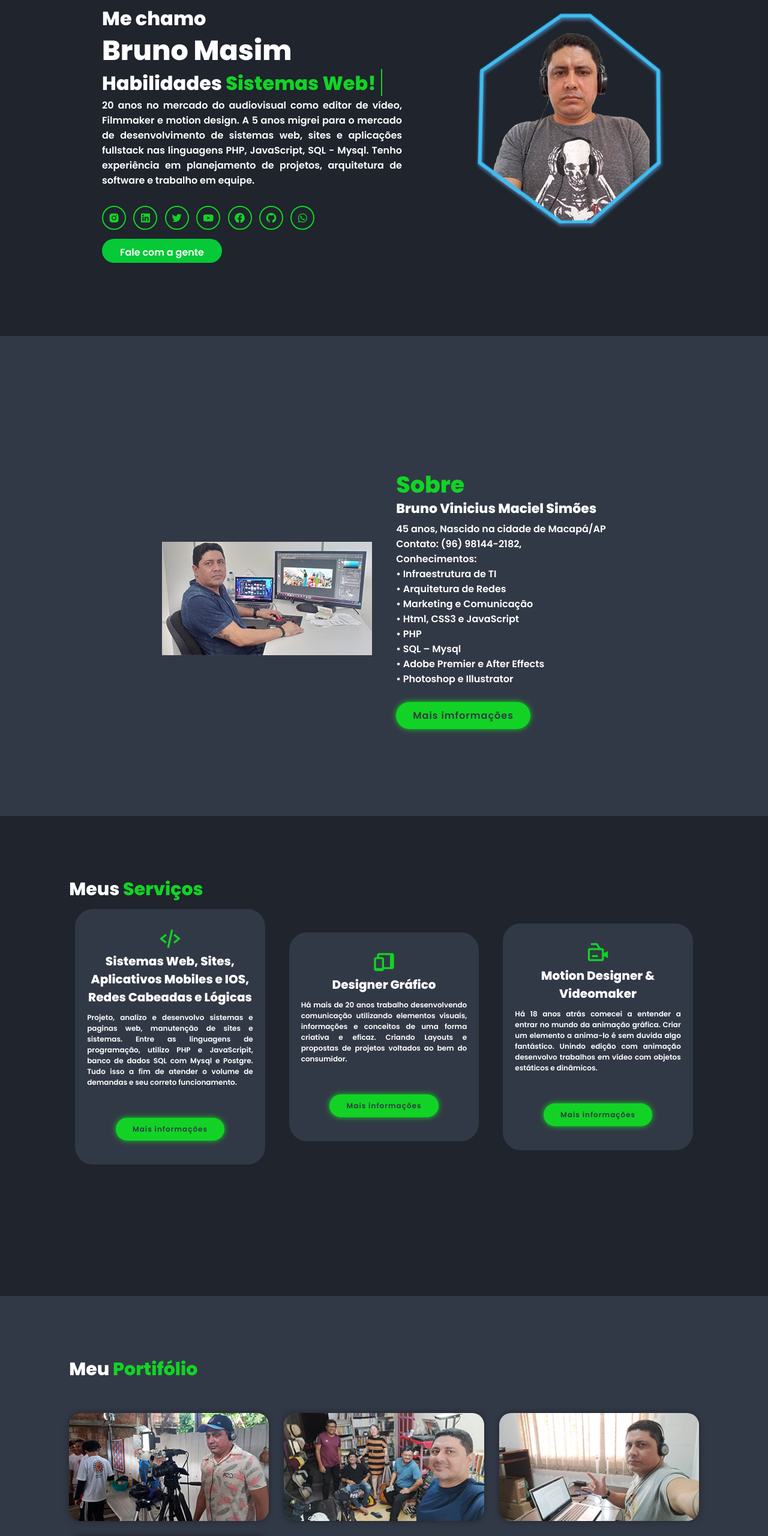
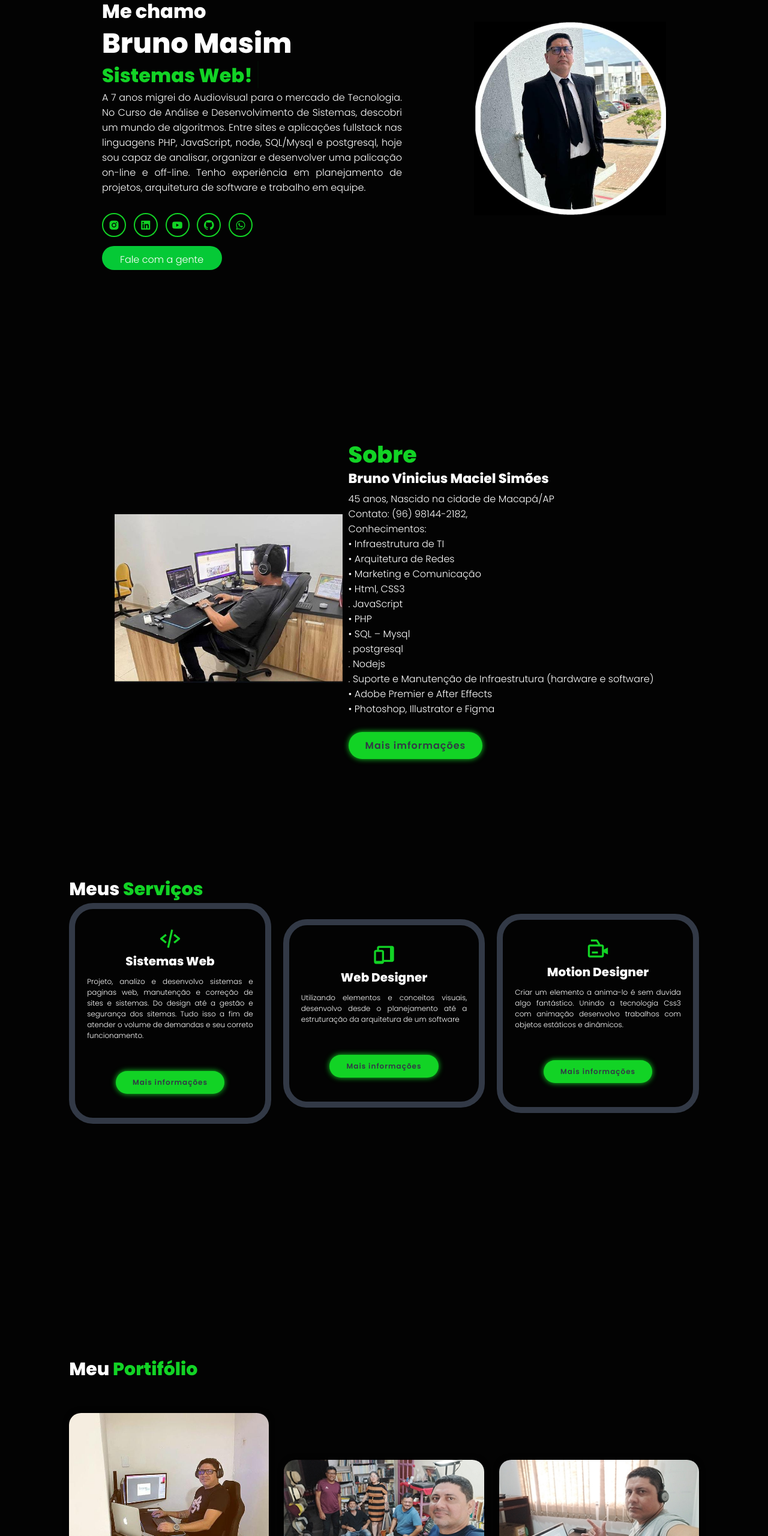
Before and after one commit to BrunoMasim42/Portifolio-BrunoMasim, a plain HTML site: page index.html in a window 1280 px wide. Shown: the part 240-2800 px from the top of the page at 60% size. Drawn offline with nearby package versions, Linux system fonts and the light colour scheme; a web font is replaced by a local one.

Commit message:
terceiro

```diff
--- a/css/stylo.css
+++ b/css/stylo.css
@@ -1,3 +1,5 @@
+@import url('https://fonts.googleapis.com/css2?family=Poppins:ital,wght@0,200;0,300;1,400&display=swap');
+@import url('https://fonts.googleapis.com/css2?family=Berkshire+Swash&display=swap');
 
 
 *{
@@ -12,7 +14,7 @@
 }
 
 :root{
-    --bg-color: #1f242d;
+    --bg-color: #030303;
     --segund-bg-color: #323946;
     --text-color: #fff;
     --main-color: rgb(18, 211, 37);
@@ -135,15 +137,15 @@ section{
     }
 
     41%, 60%{
-        content: "Edição de vídeos";
+        content: "Dashboards!";
     }
 
     61%, 80%{
-        content: "Web Designer!";
+        content: "Aplicativos Mobile!";
     }
 
-    81%, 100%{
-        content: "Editor Motion!";
+    82%, 100%{
+        content: "Suporte e Manutenção!";
     }
 }
 
@@ -257,11 +259,15 @@ section{
     align-items: center;
     justify-content: center;
     gap: 4rem;
-    background: var(--segund-bg-color);
+    background: var(--bg-color);
 }
 
 .foto-sobre{
     width: 35rem;
+}
+
+.foto-sobre img{
+    width: 380px;
 }
 
 .txt-h2{
@@ -308,11 +314,11 @@ font-size: 38px;
 
 .servicos-container .servicos-box{
     flex: 1 1 30rem;
-    background: var(--segund-bg-color);
+    background: var(--bg-color);
     padding: 3rem 2rem 4rem;
     border-radius: 4rem;
     text-align: center;
-    border: 1rem solid var(--bg-color);
+    border: 1rem solid var(--segund-bg-color);
     transition: .5s ease;
     cursor: pointer;
 
@@ -347,7 +353,7 @@ font-size: 38px;
 /* ESTILIZAR PORTIFOLIO */
 
 .portifolio{
-    background: var(--segund-bg-color);
+    background: var(--bg-color);
 }
 
 .portifolio h2{
--- a/index.html
+++ b/index.html
@@ -42,24 +42,22 @@
         <div class="home-content">
             <h3> Me chamo</h3>
             <h1>Bruno Masim</h1>
-            <h3 class="anime">Habilidades <span> </span></h3>
-            <p>20 anos no mercado do audiovisual como editor de vídeo, Filmmaker e motion design. A 5 anos migrei para o mercado de desenvolvimento de sistemas web, sites e aplicações fullstack nas linguagens PHP, JavaScript, SQL - Mysql. Tenho experiência em planejamento de projetos, arquitetura de software e trabalho em equipe.
+            <h3 class="anime"> <span> </span></h3>
+            <p> A 7 anos migrei do Audiovisual para o mercado de Tecnologia. No Curso de Análise e Desenvolvimento de Sistemas, descobri um mundo de algoritmos. Entre sites e aplicações fullstack nas linguagens PHP, JavaScript, node, SQL/Mysql e postgresql, hoje sou capaz de analisar, organizar e desenvolver uma palicação on-line e off-line. Tenho experiência em planejamento de projetos, arquitetura de software e trabalho em equipe.
             </p>
 
             <div class="social-media">
                 <a href="https://www.instagram.com/brunov.simoes/"><i class='bx bxl-instagram-alt'></i></a>
-                <a href="https://www.linkedin.com/in/bruno-sim%C3%B5es-b54086262/"><i class='bx bxl-linkedin-square' ></i></a>
-                <a href="https://twitter.com/vinimasim"><i class='bx bxl-twitter'></i></a>
+                <a href="https://www.linkedin.com/in/bruno-masim/"><i class='bx bxl-linkedin-square' ></i></a>
                 <a href="https://www.youtube.com/channel/UC3mPbLyGWJQIsICVVhkJJlg"><i class='bx bxl-youtube' ></i></a>
-                <a href="https://www.facebook.com/brunov.simoes?locale=pt_BR"><i class='bx bxl-facebook-circle'></i></a>
-                <a href="https://github.com/BrunoMasim42"><i class='bx bxl-github'></i></a>
+               <a href="https://github.com/BrunoMasim42"><i class='bx bxl-github'></i></a>
                 <a href="#"><i class='bx bxl-whatsapp'></i></a>
             </div>
             <a href="bote.html" class="bote" ><span>Fale com a gente</span></a>
            </div>
 
         <div class="home-img">
-            <img src="imagens/fotoperfil2.png" alt="">
+            <img src="imagens/euCapa.jpeg" alt="">
         </div>
     </section>
 
@@ -67,7 +65,7 @@
 
     <section class="sobre" id="sobre">
         <div class="foto-sobre">
-        <img src="imagens/foto01.jpg" alt="">
+        <img src="imagens/euProgramando.jpeg" alt="">
         </div>
         <div class="sobre-content">
             <h2 class="txt-h2"><span>Sobre</span></h2>
@@ -80,11 +78,16 @@
                 •	Infraestrutura de TI<br>
                 •	Arquitetura de Redes<br>
                 •	Marketing e Comunicação<br>
-                •	Html, CSS3 e JavaScript<br>
+                •	Html, CSS3 <br>
+                .   JavaScript<br>
                 •	PHP <br>
                 •	SQL – Mysql<br>
+                .   postgresql<br>
+                .   Nodejs<br>
+                .   Suporte e Manutenção de Infraestrutura
+                    (hardware e software)<br>
                 •	Adobe Premier e After Effects<br>
-                •	Photoshop e Illustrator<br>
+                •	Photoshop, Illustrator e Figma<br>
 
                  </p>
             <a href="#" class="btn"> Mais imformações</a>
@@ -98,22 +101,22 @@
     <div class="servicos-container">
         <div class="servicos-box">
             <i class='bx bx-code-alt'></i>
-            <h3>Sistemas Web, Sites, Aplicativos Mobiles e IOS, Redes Cabeadas e Lógicas</h3>
-            <p>Projeto, analizo e desenvolvo sistemas e paginas web, manutenção de sites e sistemas. Entre as linguagens de programação, utilizo PHP e JavaScripit, banco de dados SQL com Mysql e Postgre. Tudo isso a fim de atender o volume de demandas e seu correto funcionamento.</p>
+            <h3>Sistemas Web</h3>
+            <p>Projeto, analizo e desenvolvo sistemas e paginas web, manutenção e correção de sites e sistemas. Do design até a gestão e segurança dos sitemas. Tudo isso a fim de atender o volume de demandas e seu correto funcionamento.</p>
             <a href="web.html" class="btn"> Mais informações</a>
         </div><!--servicos-box-->
 
         <div class="servicos-box">
             <i class='bx bxs-devices'></i>
-            <h3>Designer Gráfico</h3>
-            <p>Há mais de 20 anos trabalho desenvolvendo comunicação utilizando elementos visuais, informações e conceitos de uma forma criativa e eficaz. Criando Layouts e propostas de projetos voltados ao bem do consumidor.</p>
+            <h3>Web Designer</h3>
+            <p>Utilizando elementos e conceitos visuais, desenvolvo desde o planejamento até a estruturação da arquitetura de um software</p>
             <a href="design.html" class="btn"> Mais informações</a>
         </div><!--servicos-box-->
 
         <div class="servicos-box">
             <i class='bx bx-video-recording'></i>
-            <h3>Motion Designer & Videomaker</h3>
-            <p>Há 18 anos atrás comecei a entender a entrar no mundo da animação gráfica. Criar um elemento a anima-lo é sem duvida algo fantástico. Unindo edição com animação desenvolvo trabalhos em vídeo com objetos estáticos e dinâmicos.</p>
+            <h3>Motion Designer</h3>
+            <p> Criar um elemento a anima-lo é sem duvida algo fantástico. Unindo a tecnologia Css3 com animação desenvolvo trabalhos com objetos estáticos e dinâmicos.</p>
             <a href="motion.html" class="btn"> Mais informações</a>
         </div><!--servicos-box-->
 
@@ -129,10 +132,10 @@
 
             <div class="portifolio-container">
                 <div class="portifolio-box">
-                    <img src="imagens/foto04.jpg" alt="">
+                    <img src="imagens/euEditando.jpeg"  alt="">
                     <div class="portifoliio-layer">
-                        <h4>Videomaker</h4>
-                        <p>Desenvolvendo trabalho de captação de imagens, edição e finalização para um projeto de grupo de capoeira do estado do Amapá.</p>
+                        <h4>Programação</h4>
+                        <p>Desenvolvendo trabalho de desenvolvimento de um site coorporativo.</p>
                         <a href="#"><i class='bx bx-link-alt' ></i></a>
                     </div><!--PORTIFOLIO-LAYER-->
                 </div><!--PORTIFOLIO-BOX-->
@@ -140,8 +143,8 @@
                 <div class="portifolio-box">
                     <img src="imagens/foto02.jpg" alt="">
                     <div class="portifoliio-layer">
-                        <h4>Videomaker</h4>
-                        <p>Gravação de filme para campanha politica 2022</p>
+                        <h4>Design</h4>
+                        <p>Gravação de filme para campanha </p>
                         <a href="#"><i class='bx bx-link-alt' ></i></a>
                     </div><!--PORTIFOLIO-LAYER-->
                 </div><!--PORTIFOLIO-BOX-->
@@ -156,19 +159,19 @@
                 </div><!--PORTIFOLIO-BOX-->
 
                 <div class="portifolio-box">
-                    <img src="imagens/campanha01.jpg" alt="">
+                    <img src="imagens/euEditando2.jpeg" alt="">
                     <div class="portifoliio-layer">
-                        <h4>Videomaker</h4>
-                        <p>Em estudio, gravação de programa eleitoral.</p>
+                        <h4>Sistema Web</h4>
+                        <p>Desenvolvimento de uma aplicação web.</p>
                         <a href="#"><i class='bx bx-link-alt'></i></a>
                     </div><!--PORTIFOLIO-LAYER-->
                 </div><!--PORTIFOLIO-BOX-->
 
                 <div class="portifolio-box">
-                    <img src="imagens/estudioExterna.jpg" alt="">
+                    <img src="imagens/foto-dev.jpg" alt="">
                     <div class="portifoliio-layer">
-                        <h4>Videomaker</h4>
-                        <p>Em estudio, gravação de programa eleitoral.</p>
+                        <h4>Desenvolvimento Web</h4>
+                        <p>Criação e manutenção de Sites</p>
                         <a href="#"><i class='bx bx-link-alt'></i></a>
                     </div><!--PORTIFOLIO-LAYER-->
                 </div><!--PORTIFOLIO-BOX-->
@@ -176,8 +179,8 @@
                 <div class="portifolio-box">
                     <img src="imagens/externaEvento.jpg" alt="">
                     <div class="portifoliio-layer">
-                        <h4>Videomaker</h4>
-                        <p>Em estudio, gravação de programa eleitoral.</p>
+                        <h4>Design</h4>
+                        <p>Acompanhando a equipe de trabalho</p>
                         <a href="#"><i class='bx bx-link-alt'></i></a>
                     </div><!--PORTIFOLIO-LAYER-->
                 </div><!--PORTIFOLIO-BOX-->
```
Also changed, not shown: web.html (+2 -2 lines), imagens/WhatsApp Image 2024-11-24 at 09.06.11.jpeg (added), imagens/euCapa.jpeg (added), imagens/euEditando.jpeg (added), imagens/euEditando2.jpeg (added), imagens/euPremiação.jpeg (added), imagens/euProgramando.jpeg (added), 2 other files.
